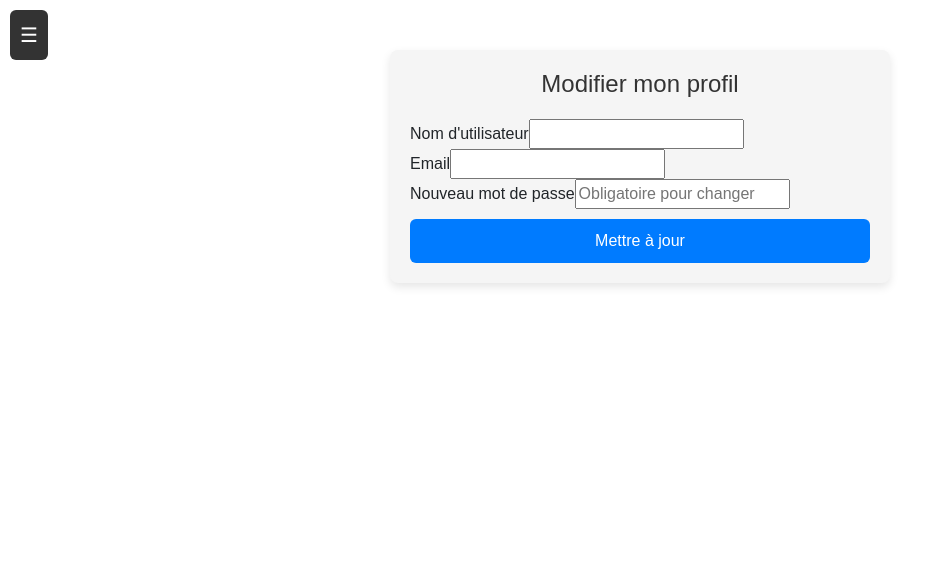
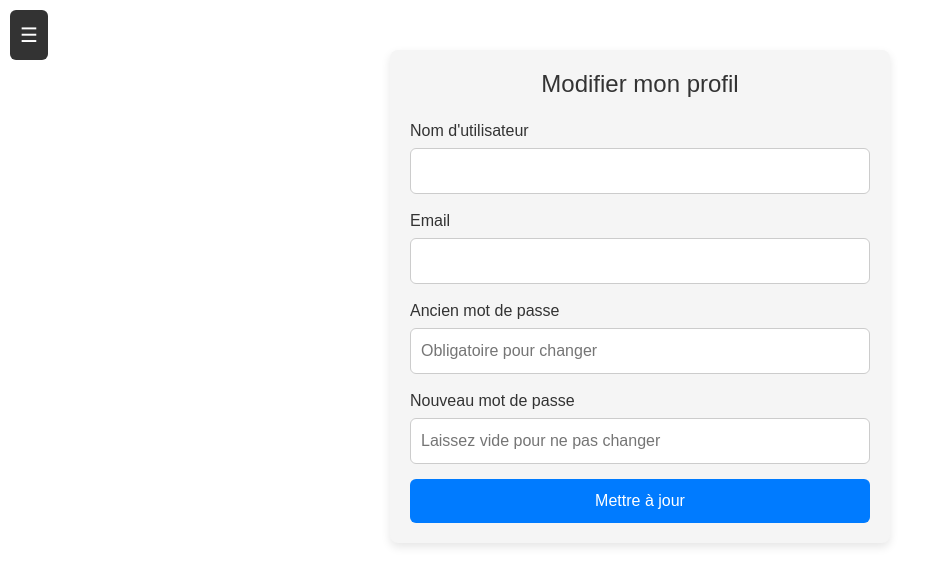
Before and after one commit to Alakan/systeme-reservation-jo, a React (Create React App) app in the folder systeme-reservation-jo-frontend/: page /modifier-profil in a window 1280 px wide. Shown: the top 586 px of the page, without its empty margins (0-942 px from the left). Built offline with nearby package versions, Linux system fonts and the light colour scheme; no server answers; sample sign-in values are in the browser's storage.

Commit message:
fix: improvement update user by user

```diff
--- a/systeme-reservation-jo-frontend/src/pages/ModifierProfil.js
+++ b/systeme-reservation-jo-frontend/src/pages/ModifierProfil.js
@@ -1,20 +1,21 @@
 // src/pages/ModifierProfil.js
 import { useState, useEffect } from 'react';
-import { useNavigate } from 'react-router-dom';
-import api from '../services/api';
+import { useNavigate }       from 'react-router-dom';
+import api                    from '../services/api';
 import '../styles/ModifierProfil.css';
 
 function ModifierProfil() {
   const [profile, setProfile] = useState({
     email: '',
     username: '',
-    password: ''          // nouveau mot de passe
+    currentPassword: '',
+    newPassword: ''
   });
   const [message, setMessage] = useState('');
   const [error, setError]     = useState('');
   const navigate = useNavigate();
 
-  // Charge l’email et le username au montage
+  // 1) Charger email/username
   useEffect(() => {
     const load = async () => {
       const token = localStorage.getItem('token');
@@ -23,11 +24,11 @@ function ModifierProfil() {
         const { data } = await api.get('/utilisateurs/me', {
           headers: { Authorization: `Bearer ${token}` }
         });
-        setProfile({
+        setProfile(p => ({
+          ...p,
           email:    data.email,
-          username: data.username,
-          password: ''
-        });
+          username: data.username
+        }));
       } catch {
         alert("Impossible de récupérer le profil.");
       }
@@ -36,39 +37,43 @@ function ModifierProfil() {
   }, [navigate]);
 
   const handleChange = (e) =>
-    setProfile((p) => ({ ...p, [e.target.name]: e.target.value }));
+    setProfile(p => ({ ...p, [e.target.name]: e.target.value }));
 
+  // 2) Soumettre la mise à jour
   const handleSubmit = async (e) => {
     e.preventDefault();
-    setMessage('');
-    setError('');
-
-    // 1) On exige un mot de passe non vide
-    if (!profile.password.trim()) {
-      setError('Le mot de passe ne peut pas être vide.');
-      return;
-    }
+    setMessage(''); setError('');
 
     const token = localStorage.getItem('token');
     if (!token) return navigate('/login');
 
+    // Préparation du payload minimal
+    const payload = {
+      email:    profile.email,
+      username: profile.username
+    };
+
+    // Si l'utilisateur veut changer de mot de passe
+    if (profile.newPassword.trim() !== '') {
+      // currentPassword obligatoire
+      if (profile.currentPassword.trim() === '') {
+        setError('Vous devez fournir votre mot de passe actuel.');
+        return;
+      }
+      payload.currentPassword = profile.currentPassword;
+      payload.newPassword     = profile.newPassword;
+    }
+
     try {
-      // 2) Appel API : payload minimal (email, username, password)
-      await api.put(
-        '/utilisateurs/me',
-        {
-          email:    profile.email,
-          username: profile.username,
-          password: profile.password
-        },
-        { headers: { Authorization: `Bearer ${token}` } }
-      );
-
-      // 3) Succès → message + redirection
+      await api.put('/utilisateurs/me', payload, {
+        headers: { Authorization: `Bearer ${token}` }
+      });
       setMessage('Profil mis à jour avec succès !');
-      setTimeout(() => navigate('/dashboard'), 1000);
+      // Si on a changé le mdp, on redirige
+      if (payload.newPassword) {
+        setTimeout(() => navigate('/dashboard'), 1000);
+      }
     } catch (err) {
-      // 4) Échec → message d’erreur et on reste
       if (err.response?.status === 400) {
         setError(err.response.data || 'Mot de passe incorrect.');
       } else {
@@ -84,19 +89,19 @@ function ModifierProfil() {
       {message && <div className="alert success">{message}</div>}
       {error   && <div className="alert error">{error}</div>}
 
-      <form onSubmit={handleSubmit}>
-        <label>
-          Nom d'utilisateur
+      <form className="modifier-profil-form" onSubmit={handleSubmit}>
+        <div className="form-group">
+          <label>Nom d'utilisateur</label>
           <input
             name="username"
             value={profile.username}
             onChange={handleChange}
             required
           />
-        </label>
+        </div>
 
-        <label>
-          Email
+        <div className="form-group">
+          <label>Email</label>
           <input
             type="email"
             name="email"
@@ -104,21 +109,33 @@ function ModifierProfil() {
             onChange={handleChange}
             required
           />
-        </label>
+        </div>
 
-        <label>
-          Nouveau mot de passe
+        <div className="form-group">
+          <label>Ancien mot de passe</label>
           <input
             type="password"
-            name="password"
-            value={profile.password}
+            name="currentPassword"
+            value={profile.currentPassword}
             onChange={handleChange}
             placeholder="Obligatoire pour changer"
-            required
           />
-        </label>
+        </div>
 
-        <button type="submit">Mettre à jour</button>
+        <div className="form-group">
+          <label>Nouveau mot de passe</label>
+          <input
+            type="password"
+            name="newPassword"
+            value={profile.newPassword}
+            onChange={handleChange}
+            placeholder="Laissez vide pour ne pas changer"
+          />
+        </div>
+
+        <button className="btn btn-submit" type="submit">
+          Mettre à jour
+        </button>
       </form>
     </div>
   );
```
